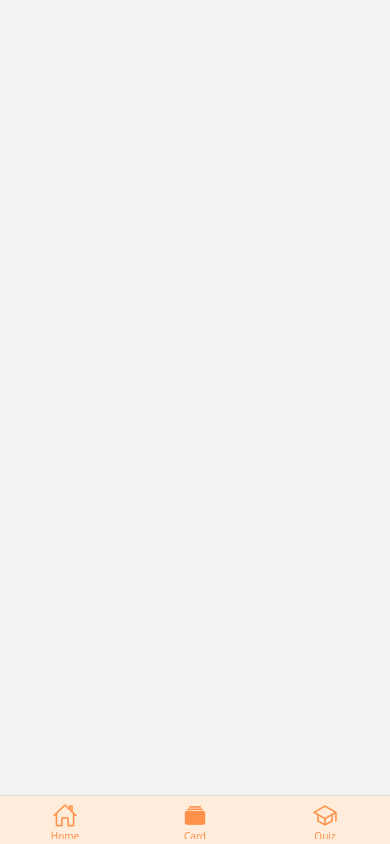
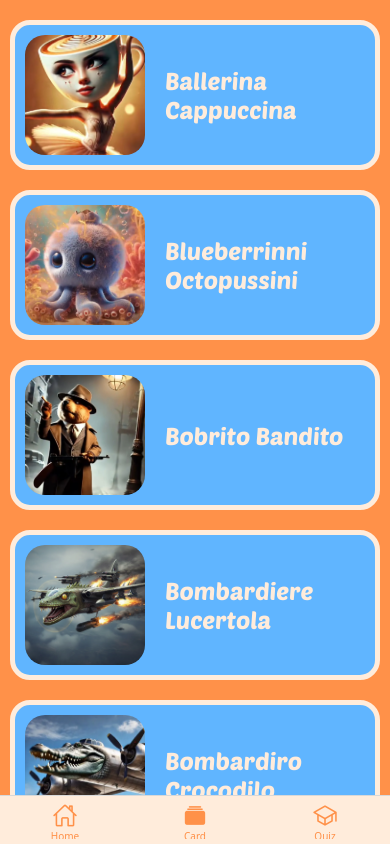
Before and after one commit to leechleech04/Italian-Brainrot-Quiz, a React Native app in the folder italian-brainrot-quiz/: screen /Card in a window 390 px wide. Built offline with nearby package versions, Linux system fonts and the light colour scheme.

Commit message:
Feat CardScreen 디자인

```diff
--- a/italian-brainrot-quiz/ImageSources.ts
+++ b/italian-brainrot-quiz/ImageSources.ts
@@ -1,33 +1,126 @@
 export default [
-  require('./assets/italian-brainrot/BallerinaCappuccina.jpg'),
-  require('./assets/italian-brainrot/BlueberrinniOctopussini.jpg'),
-  require('./assets/italian-brainrot/BobritoBandito.jpg'),
-  require('./assets/italian-brainrot/BombardiereLucertola.jpg'),
-  require('./assets/italian-brainrot/BombardiroCrocodilo.jpg'),
-  require('./assets/italian-brainrot/BombombiniGusini.jpg'),
-  require('./assets/italian-brainrot/BonecaAmbalabu.jpg'),
-  require('./assets/italian-brainrot/BriiBriiBicusDicusBombicus.jpg'),
-  require('./assets/italian-brainrot/BrrBrrPatapim.jpg'),
-  require('./assets/italian-brainrot/BurbaloniLulilolli.jpg'),
-  require('./assets/italian-brainrot/CappuccinoAssassino.jpg'),
-  require('./assets/italian-brainrot/ChefCrabracadabra.jpg'),
-  require('./assets/italian-brainrot/ChimpanziniBananini.jpg'),
-  require('./assets/italian-brainrot/FrigoCamelo.jpg'),
-  require('./assets/italian-brainrot/GaramaramanDanMadudungdungTakTuntungPerkuntung.jpg'),
-  require('./assets/italian-brainrot/GirafaCelestre.jpg'),
-  require('./assets/italian-brainrot/GlorboFruttodrillo.jpg'),
-  require('./assets/italian-brainrot/IlCactoHipopotamo.jpg'),
-  require('./assets/italian-brainrot/LaVacaSaturnoSaturnita.jpg'),
-  require('./assets/italian-brainrot/LirilìLarilà.jpg'),
-  require('./assets/italian-brainrot/PotHotspot.jpg'),
-  require('./assets/italian-brainrot/SvininoBombondino.jpg'),
-  require('./assets/italian-brainrot/TalpaDiFerro.jpg'),
-  require('./assets/italian-brainrot/TaTaTaTaTaTaTaTaTaTaTaSahur.jpg'),
-  require('./assets/italian-brainrot/TralaleroTralala.jpg'),
-  require('./assets/italian-brainrot/TrippaTroppaTralalaLirilìRilàTungTungSahurBonecaTungTungTralaleloTrippiTroppaCrocodina.jpg'),
-  require('./assets/italian-brainrot/TrippiTroppi.jpg'),
-  require('./assets/italian-brainrot/TrippiTroppi2.jpg'),
-  require('./assets/italian-brainrot/TrulimeroTrulicina.jpg'),
-  require('./assets/italian-brainrot/TungTungTungTungTungTungTungTungTungSahur.jpg'),
-  require('./assets/italian-brainrot/UDinDinDinDinDunMaDinDinDinDun.jpg'),
+  {
+    source: require('./assets/italian-brainrot/BallerinaCappuccina.jpg'),
+    name: 'Ballerina Cappuccina',
+  },
+  {
+    source: require('./assets/italian-brainrot/BlueberrinniOctopussini.jpg'),
+    name: 'Blueberrinni Octopussini',
+  },
+  {
+    source: require('./assets/italian-brainrot/BobritoBandito.jpg'),
+    name: 'Bobrito Bandito',
+  },
+  {
+    source: require('./assets/italian-brainrot/BombardiereLucertola.jpg'),
+    name: 'Bombardiere Lucertola',
+  },
+  {
+    source: require('./assets/italian-brainrot/BombardiroCrocodilo.jpg'),
+    name: 'Bombardiro Crocodilo',
+  },
+  {
+    source: require('./assets/italian-brainrot/BombombiniGusini.jpg'),
+    name: 'Bombombini Gusini',
+  },
+  {
+    source: require('./assets/italian-brainrot/BonecaAmbalabu.jpg'),
+    name: 'Boneca Ambalabu',
+  },
+  {
+    source: require('./assets/italian-brainrot/BriiBriiBicusDicusBombicus.jpg'),
+    name: 'Brii Brii Bicus Dicus Bombicus',
+  },
+  {
+    source: require('./assets/italian-brainrot/BrrBrrPatapim.jpg'),
+    name: 'Brr Brr Patapim',
+  },
+  {
+    source: require('./assets/italian-brainrot/BurbaloniLulilolli.jpg'),
+    name: 'Burbaloni Lulilolli',
+  },
+  {
+    source: require('./assets/italian-brainrot/CappuccinoAssassino.jpg'),
+    name: 'Cappuccino Assassino',
+  },
+  {
+    source: require('./assets/italian-brainrot/ChefCrabracadabra.jpg'),
+    name: 'Chef Crabracadabra',
+  },
+  {
+    source: require('./assets/italian-brainrot/ChimpanziniBananini.jpg'),
+    name: 'Chimpanzini Bananini',
+  },
+  {
+    source: require('./assets/italian-brainrot/FrigoCamelo.jpg'),
+    name: 'Frigo Camelo',
+  },
+  {
+    source: require('./assets/italian-brainrot/GaramaramanDanMadudungdungTakTuntungPerkuntung.jpg'),
+    name: 'Garamaraman DanMadudungdung Tak Tuntung Perkuntung',
+  },
+  {
+    source: require('./assets/italian-brainrot/GirafaCelestre.jpg'),
+    name: 'Girafa Celestre',
+  },
+  {
+    source: require('./assets/italian-brainrot/GlorboFruttodrillo.jpg'),
+    name: 'Glorbo Fruttodrillo',
+  },
+  {
+    source: require('./assets/italian-brainrot/IlCactoHipopotamo.jpg'),
+    name: 'Il Cacto Hipopotamo',
+  },
+  {
+    source: require('./assets/italian-brainrot/LaVacaSaturnoSaturnita.jpg'),
+    name: 'La Vaca Saturno Saturnita',
+  },
+  {
+    source: require('./assets/italian-brainrot/LirilìLarilà.jpg'),
+    name: 'Lirilì Larilà',
+  },
+  {
+    source: require('./assets/italian-brainrot/PotHotspot.jpg'),
+    name: 'Pot Hotspot',
+  },
+  {
+    source: require('./assets/italian-brainrot/SvininoBombondino.jpg'),
+    name: 'SvininoBombondino',
+  },
+  {
+    source: require('./assets/italian-brainrot/TalpaDiFerro.jpg'),
+    name: 'Talpa Di Ferro',
+  },
+  {
+    source: require('./assets/italian-brainrot/TaTaTaTaTaTaTaTaTaTaTaSahur.jpg'),
+    name: 'Ta Ta Ta Ta Ta Ta Ta Ta Ta Ta Ta Sahur',
+  },
+  {
+    source: require('./assets/italian-brainrot/TralaleroTralala.jpg'),
+    name: 'Tralalero Tralala',
+  },
+  {
+    source: require('./assets/italian-brainrot/TrippaTroppaTralalaLirilìRilàTungTungSahurBonecaTungTungTralaleloTrippiTroppaCrocodina.jpg'),
+    name: 'Trippa Troppa Tralala Lirilì Rilà Tung Tung Sahur Boneca Tung Tung Tralalelo Trippi Troppa Crocodina',
+  },
+  {
+    source: require('./assets/italian-brainrot/TrippiTroppi.jpg'),
+    name: 'Trippi Troppi',
+  },
+  {
+    source: require('./assets/italian-brainrot/TrippiTroppi2.jpg'),
+    name: 'Trippi Troppi',
+  },
+  {
+    source: require('./assets/italian-brainrot/TrulimeroTrulicina.jpg'),
+    name: 'Trulimero Trulicina',
+  },
+  {
+    source: require('./assets/italian-brainrot/TungTungTungTungTungTungTungTungTungSahur.jpg'),
+    name: 'Tung Tung Tung Tung Tung Tung Tung Tung Tung Sahur',
+  },
+  {
+    source: require('./assets/italian-brainrot/UDinDinDinDinDunMaDinDinDinDun.jpg'),
+    name: 'U Din Din Din Din Dun Ma Din Din Din Dun',
+  },
 ];
--- /dev/null
+++ b/italian-brainrot-quiz/components/Card.tsx
@@ -0,0 +1,44 @@
+import styled from 'styled-components/native';
+import colors from '../colors';
+import { ImageSourcePropType } from 'react-native';
+
+const Container = styled.Pressable`
+  background-color: ${colors.blue};
+  flex-direction: row;
+  border: 5px solid ${colors.beige};
+  border-radius: 20px;
+  padding: 10px;
+`;
+
+const CardImage = styled.Image`
+  width: 120px;
+  height: 120px;
+  border-radius: 20px;
+`;
+
+const CardTitle = styled.Text`
+  color: ${colors.beige};
+  font-size: 24px;
+  font-family: 'PoetsenOne-Regular';
+  margin-left: 20px;
+  align-self: center;
+  flex-wrap: wrap;
+  flex-shrink: 1;
+`;
+
+const Card = ({
+  source,
+  title,
+}: {
+  source: ImageSourcePropType;
+  title: string;
+}) => {
+  return (
+    <Container>
+      <CardImage source={source} />
+      <CardTitle>{title}</CardTitle>
+    </Container>
+  );
+};
+
+export default Card;
--- a/italian-brainrot-quiz/navigation/Tabs.tsx
+++ b/italian-brainrot-quiz/navigation/Tabs.tsx
@@ -1,7 +1,7 @@
 import { createBottomTabNavigator } from '@react-navigation/bottom-tabs';
 import Home from '../screens/Home';
-import Card from '../screens/Card';
-import Quiz from '../screens/Quiz';
+import Card from '../screens/CardScreen';
+import Quiz from '../screens/QuizScreen';
 import { Ionicons } from '@expo/vector-icons';
 import colors from '../colors';
 
--- a/italian-brainrot-quiz/screens/Card.tsx
+++ /dev/null
@@ -1,7 +0,0 @@
-import { Image, View } from 'react-native';
-
-const Card = () => {
-  return null;
-};
-
-export default Card;
--- /dev/null
+++ b/italian-brainrot-quiz/screens/CardScreen.tsx
@@ -0,0 +1,31 @@
+import { FlatList } from 'react-native';
+import styled from 'styled-components/native';
+import Card from '../components/Card';
+import colors from '../colors';
+import ImageSources from '../ImageSources';
+
+const Container = styled.View`
+  flex: 1;
+  background-color: ${colors.orange};
+  padding: 20px 10px 0 10px;
+`;
+
+const Separator = styled.View`
+  height: 20px;
+`;
+
+const CardScreen = () => {
+  return (
+    <Container>
+      <FlatList
+        data={ImageSources}
+        renderItem={({ item }) => (
+          <Card source={item.source} title={item.name} />
+        )}
+        ItemSeparatorComponent={() => <Separator />}
+      />
+    </Container>
+  );
+};
+
+export default CardScreen;
--- a/italian-brainrot-quiz/screens/Quiz.tsx
+++ /dev/null
@@ -1,5 +0,0 @@
-const Quiz = () => {
-  return null;
-};
-
-export default Quiz;
--- /dev/null
+++ b/italian-brainrot-quiz/screens/QuizScreen.tsx
@@ -0,0 +1,5 @@
+const QuizScreen = () => {
+  return null;
+};
+
+export default QuizScreen;
```
